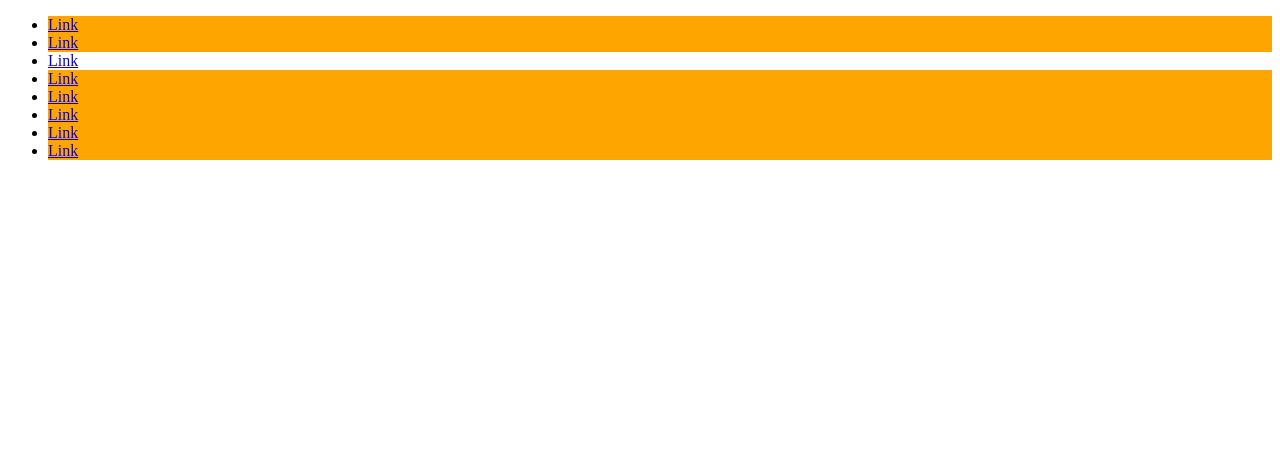
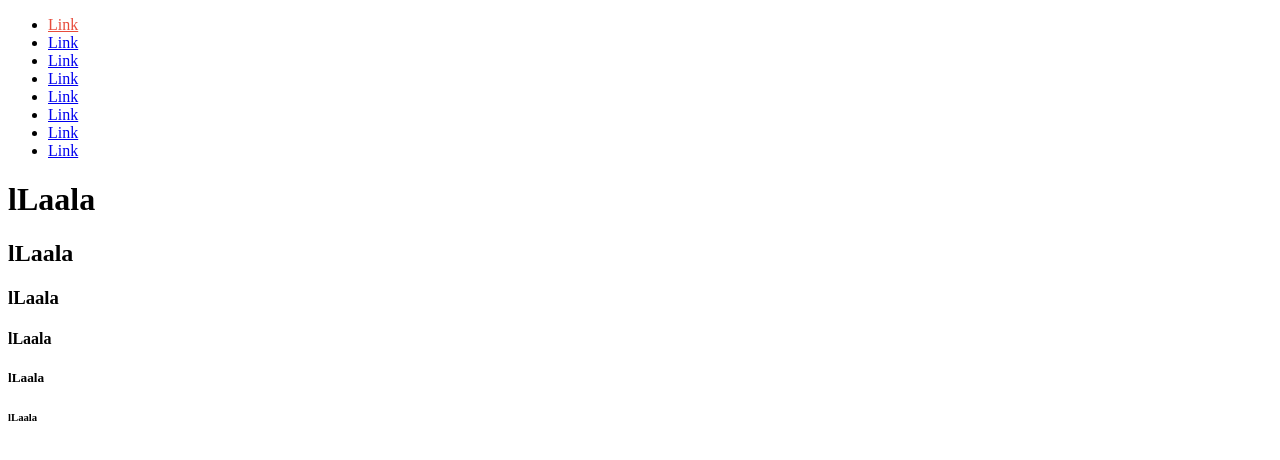
Before and after one commit to chrisms91/css-practice, a website: page index.html in a window 1280 px wide. Drawn offline with Linux system fonts and the light colour scheme.

Commit message:
css variable, @custome-selector

```diff
--- a/index.html
+++ b/index.html
@@ -20,5 +20,13 @@
       <li><a href="#" target="_blank">Link</a></li>
     </ul>
   </nav>
+
+  <h1>lLaala</h1>
+  <h2>lLaala</h2>
+  <h3>lLaala</h3>
+  <h4>lLaala</h4>
+  <h5>lLaala</h5>
+  <h6>lLaala</h6>
+
 </body>
 </html>
--- a/styles.css
+++ b/styles.css
@@ -1,7 +1,23 @@
-/* li:matches(:nth-child(even), .target) {
+:root {
+  --awesomeColor: #e74c3c;
+}
+
+li:first-child a {
+  color: var(--awesomeColor);
+}
+
+/* custom-selector */
+@custom-selector :--headers h1, h2, h3, h4, h5, h6;
+
+:--headers {
+  color: #8e44ad;
+}
+
+/*
+li:matches(:nth-child(even), .target) {
   background-color: blue;
+}  */
+
+/* li:not(.target) {
+  background-color: orange;
 } */
-
-li:not(.target) {
-  background-color: orange;
-}
```
Also changed, not shown: README.md.
